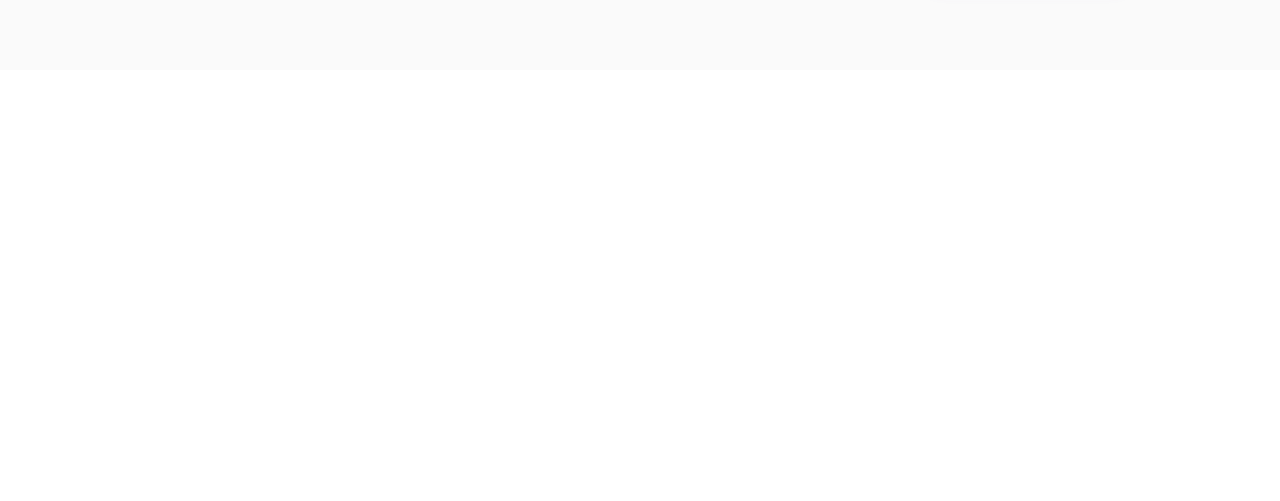
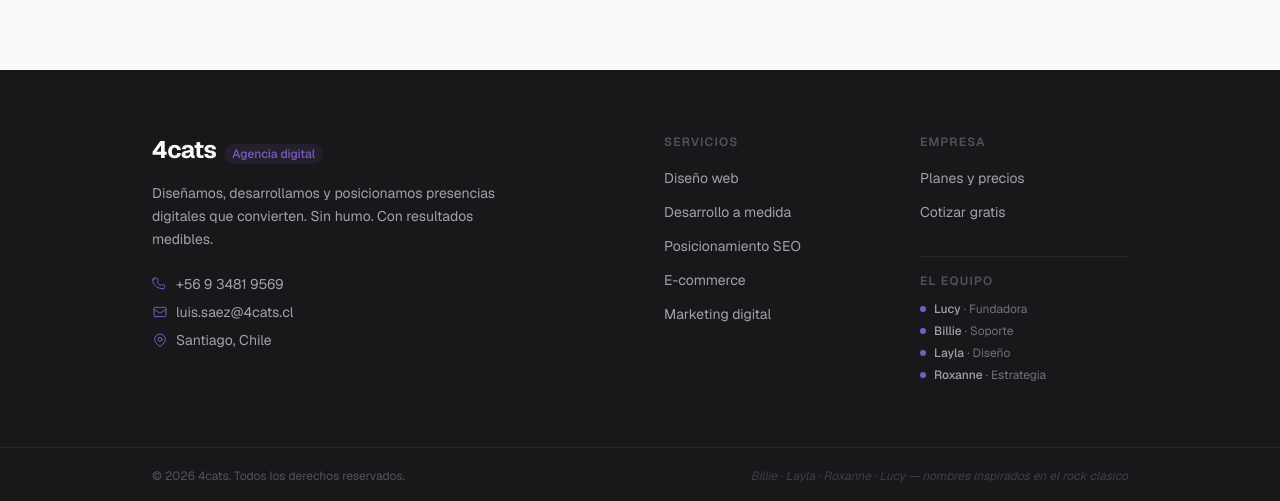
Before and after one commit to 4catsagencia-boop/4cats-app, a Next.js app: page /planes in a window 1280 px wide. Shown: the part 809-1310 px from the top of the page. Before the commit the page ends 879 px from the top, so only its background shows below. Built offline with nearby package versions, Linux system fonts and the light colour scheme; no server answers; the database is empty.

Commit message:
Agrega footer moderno con contacto, servicios y equipo de gatas

```diff
--- /dev/null
+++ b/app/components/ConditionalFooter.tsx
@@ -0,0 +1,10 @@
+"use client";
+
+import { usePathname } from "next/navigation";
+import Footer from "./Footer";
+
+export default function ConditionalFooter() {
+  const pathname = usePathname();
+  if (pathname.startsWith("/admin")) return null;
+  return <Footer />;
+}
--- /dev/null
+++ b/app/components/Footer.tsx
@@ -0,0 +1,118 @@
+import Link from "next/link";
+
+export default function Footer() {
+  const year = new Date().getFullYear();
+
+  return (
+    <footer className="bg-[#18181B] text-white mt-0">
+
+      {/* Main footer */}
+      <div className="max-w-5xl mx-auto px-6 py-16 grid grid-cols-1 md:grid-cols-4 gap-12">
+
+        {/* Brand */}
+        <div className="md:col-span-2 flex flex-col gap-4">
+          <div>
+            <span className="text-2xl font-bold tracking-tight text-white">4cats</span>
+            <span className="ml-2 text-xs font-medium text-[#7C5CBF] bg-[#7C5CBF]/10 px-2 py-0.5 rounded-full">Agencia digital</span>
+          </div>
+          <p className="text-sm text-[#A1A1AA] leading-relaxed max-w-sm">
+            Diseñamos, desarrollamos y posicionamos presencias digitales que convierten.
+            Sin humo. Con resultados medibles.
+          </p>
+          <div className="flex flex-col gap-2 mt-2">
+            <a href="tel:+56934819569" className="flex items-center gap-2 text-sm text-[#A1A1AA] hover:text-white transition-colors group">
+              <svg className="w-4 h-4 text-[#7C5CBF] shrink-0" fill="none" viewBox="0 0 24 24" stroke="currentColor">
+                <path strokeLinecap="round" strokeLinejoin="round" strokeWidth={1.5} d="M3 5a2 2 0 012-2h2.28a1 1 0 01.95.68l1.05 3.16a1 1 0 01-.23 1.02L7.91 9.09a11.05 11.05 0 005 5l1.23-1.14a1 1 0 011.02-.23l3.16 1.05a1 1 0 01.68.95V17a2 2 0 01-2 2C7.16 19 1 12.84 1 5a2 2 0 012-2z" />
+              </svg>
+              +56 9 3481 9569
+            </a>
+            <a href="mailto:luis.saez@4cats.cl" className="flex items-center gap-2 text-sm text-[#A1A1AA] hover:text-white transition-colors">
+              <svg className="w-4 h-4 text-[#7C5CBF] shrink-0" fill="none" viewBox="0 0 24 24" stroke="currentColor">
+                <path strokeLinecap="round" strokeLinejoin="round" strokeWidth={1.5} d="M3 8l7.89 5.26a2 2 0 002.22 0L21 8M5 19h14a2 2 0 002-2V7a2 2 0 00-2-2H5a2 2 0 00-2 2v10a2 2 0 002 2z" />
+              </svg>
+              luis.saez@4cats.cl
+            </a>
+            <div className="flex items-center gap-2 text-sm text-[#A1A1AA]">
+              <svg className="w-4 h-4 text-[#7C5CBF] shrink-0" fill="none" viewBox="0 0 24 24" stroke="currentColor">
+                <path strokeLinecap="round" strokeLinejoin="round" strokeWidth={1.5} d="M17.657 16.657L13.414 20.9a1.998 1.998 0 01-2.827 0l-4.244-4.243a8 8 0 1111.314 0z" />
+                <path strokeLinecap="round" strokeLinejoin="round" strokeWidth={1.5} d="M15 11a3 3 0 11-6 0 3 3 0 016 0z" />
+              </svg>
+              Santiago, Chile
+            </div>
+          </div>
+        </div>
+
+        {/* Servicios */}
+        <div className="flex flex-col gap-4">
+          <p className="text-xs font-semibold tracking-widest uppercase text-[#52525B]">Servicios</p>
+          <ul className="flex flex-col gap-2.5">
+            {[
+              { label: "Diseño web", href: "/planes" },
+              { label: "Desarrollo a medida", href: "/planes" },
+              { label: "Posicionamiento SEO", href: "/planes" },
+              { label: "E-commerce", href: "/planes" },
+              { label: "Marketing digital", href: "/planes" },
+            ].map((item) => (
+              <li key={item.label}>
+                <Link href={item.href} className="text-sm text-[#A1A1AA] hover:text-white transition-colors">
+                  {item.label}
+                </Link>
+              </li>
+            ))}
+          </ul>
+        </div>
+
+        {/* Empresa */}
+        <div className="flex flex-col gap-4">
+          <p className="text-xs font-semibold tracking-widest uppercase text-[#52525B]">Empresa</p>
+          <ul className="flex flex-col gap-2.5">
+            {[
+              { label: "Planes y precios", href: "/planes" },
+              { label: "Cotizar gratis", href: "/cotizar" },
+            ].map((item) => (
+              <li key={item.label}>
+                <Link href={item.href} className="text-sm text-[#A1A1AA] hover:text-white transition-colors">
+                  {item.label}
+                </Link>
+              </li>
+            ))}
+          </ul>
+
+          {/* Las gatas */}
+          <div className="mt-4 pt-4 border-t border-[#27272A]">
+            <p className="text-xs font-semibold tracking-widest uppercase text-[#52525B] mb-3">El equipo</p>
+            <div className="flex flex-col gap-1.5">
+              {[
+                { name: "Lucy", role: "Fundadora" },
+                { name: "Billie", role: "Soporte" },
+                { name: "Layla", role: "Diseño" },
+                { name: "Roxanne", role: "Estrategia" },
+              ].map((cat) => (
+                <div key={cat.name} className="flex items-center gap-2">
+                  <span className="w-1.5 h-1.5 rounded-full bg-[#7C5CBF]" />
+                  <span className="text-xs text-[#71717A]">
+                    <span className="text-[#A1A1AA] font-medium">{cat.name}</span>
+                    {" · "}{cat.role}
+                  </span>
+                </div>
+              ))}
+            </div>
+          </div>
+        </div>
+      </div>
+
+      {/* Bottom bar */}
+      <div className="border-t border-[#27272A]">
+        <div className="max-w-5xl mx-auto px-6 py-5 flex flex-col sm:flex-row items-center justify-between gap-3">
+          <p className="text-xs text-[#52525B]">
+            © {year} 4cats. Todos los derechos reservados.
+          </p>
+          <p className="text-xs text-[#3F3F46] italic">
+            Billie · Layla · Roxanne · Lucy — nombres inspirados en el rock clásico
+          </p>
+        </div>
+      </div>
+
+    </footer>
+  );
+}
--- a/app/layout.tsx
+++ b/app/layout.tsx
@@ -1,6 +1,7 @@
 import type { Metadata } from "next";
 import { Geist, Geist_Mono } from "next/font/google";
 import { Analytics } from "@vercel/analytics/next";
+import ConditionalFooter from "./components/ConditionalFooter";
 import "./globals.css";
 
 const geistSans = Geist({
@@ -37,6 +38,7 @@ export default function RootLayout({
     <html lang="es">
       <body className={`${geistSans.variable} ${geistMono.variable} antialiased`}>
         {children}
+        <ConditionalFooter />
         <Analytics />
       </body>
     </html>
```
